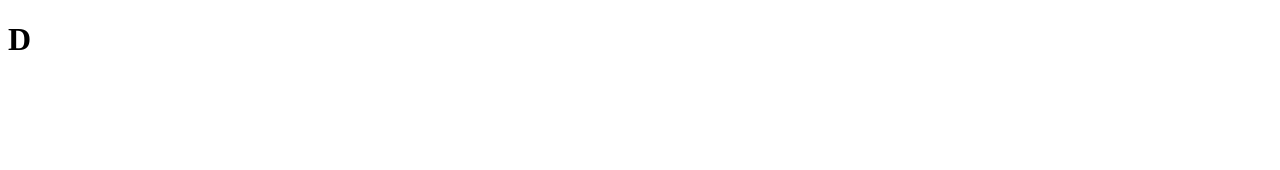
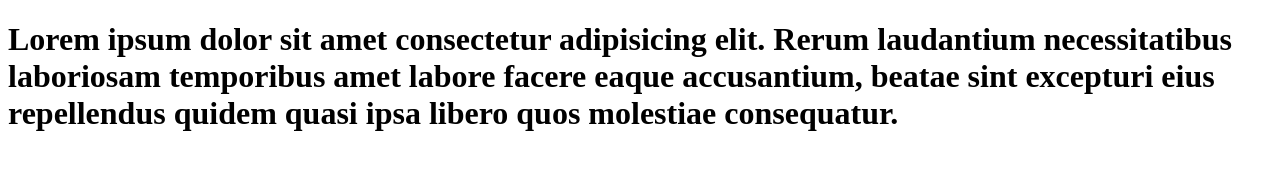
Before and after one commit to JohanaJimenez1/descodeuses-project, a plain HTML site: page index.html in a window 1280 px wide. Drawn offline with Linux system fonts and the light colour scheme.

Commit message:
modification fichier index.html

```diff
--- a/index.html
+++ b/index.html
@@ -1,11 +1,16 @@
 <!DOCTYPE html>
 <html lang="fr">
-<head>
-    <meta charset="UTF-8">
-    <meta name="viewport" content="width=device-width, initial-scale=1.0">
+  <head>
+    <meta charset="UTF-8" />
+    <meta name="viewport" content="width=device-width, initial-scale=1.0" />
     <title>Document</title>
-</head>
-<body>
-    <h1>D</h1>
-</body>
+  </head>
+  <body>
+    <h1>
+      Lorem ipsum dolor sit amet consectetur adipisicing elit. Rerum laudantium
+      necessitatibus laboriosam temporibus amet labore facere eaque accusantium,
+      beatae sint excepturi eius repellendus quidem quasi ipsa libero quos
+      molestiae consequatur.
+    </h1>
+  </body>
 </html>
```
